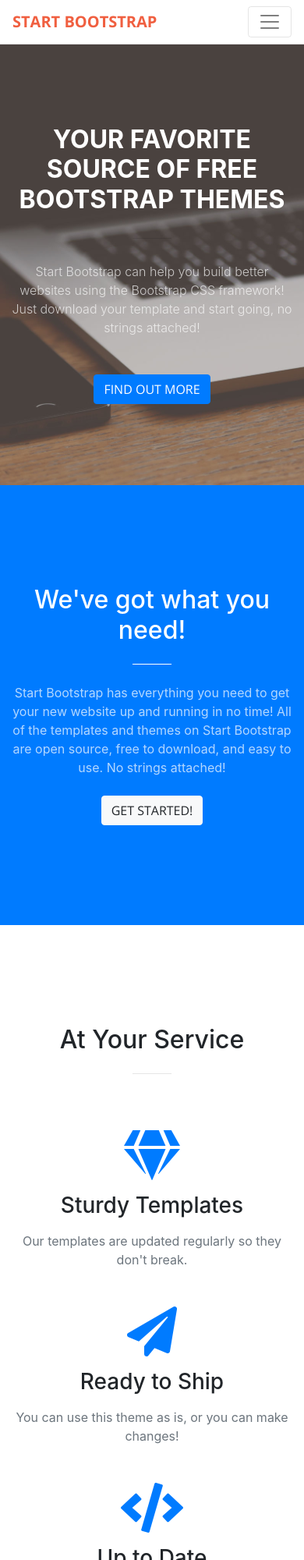
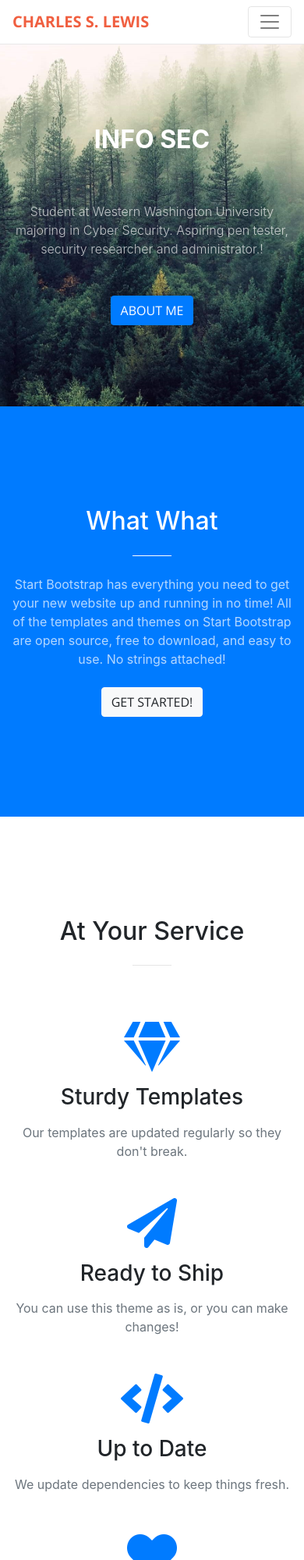
Before and after one commit to clewis10/clewis.github.io, a website with bundled scripts: page index.html in a window 390 px wide. Shown: the top 2000 px of the page at 78% size. Built offline with nearby package versions, Linux system fonts and the light colour scheme.

Commit message:
New header maybe

```diff
--- a/index.html
+++ b/index.html
@@ -31,17 +31,17 @@
     <!-- Navigation -->
     <nav class="navbar navbar-expand-lg navbar-light fixed-top" id="mainNav">
       <div class="container">
-        <a class="navbar-brand js-scroll-trigger" href="#page-top">Start Bootstrap</a>
+        <a class="navbar-brand js-scroll-trigger" href="#page-top">Charles S. Lewis</a>
         <button class="navbar-toggler navbar-toggler-right" type="button" data-toggle="collapse" data-target="#navbarResponsive" aria-controls="navbarResponsive" aria-expanded="false" aria-label="Toggle navigation">
           <span class="navbar-toggler-icon"></span>
         </button>
         <div class="collapse navbar-collapse" id="navbarResponsive">
           <ul class="navbar-nav ml-auto">
             <li class="nav-item">
-              <a class="nav-link js-scroll-trigger" href="#about">About</a>
+              <a class="nav-link js-scroll-trigger" href="#skills">Skills</a>
             </li>
             <li class="nav-item">
-              <a class="nav-link js-scroll-trigger" href="#services">Services</a>
+              <a class="nav-link js-scroll-trigger" href="#services">Experience</a>
             </li>
             <li class="nav-item">
               <a class="nav-link js-scroll-trigger" href="#portfolio">Portfolio</a>
@@ -54,18 +54,24 @@
       </div>
     </nav>
 
+    <style>
+      header.masthead {
+        background-image: url('/img/head.jpg')!important;
+      }
+    </style>
+
     <header class="masthead text-center text-white d-flex">
       <div class="container my-auto">
         <div class="row">
           <div class="col-lg-10 mx-auto">
             <h1 class="text-uppercase">
-              <strong>Your Favorite Source of Free Bootstrap Themes</strong>
+              <strong>Info Sec</strong>
             </h1>
             <hr>
           </div>
           <div class="col-lg-8 mx-auto">
-            <p class="text-faded mb-5">Start Bootstrap can help you build better websites using the Bootstrap CSS framework! Just download your template and start going, no strings attached!</p>
-            <a class="btn btn-primary btn-xl js-scroll-trigger" href="#about">Find Out More</a>
+            <p class="text-faded mb-5">Student at Western Washington University majoring in Cyber Security. Aspiring pen tester, security researcher and administrator.!</p>
+            <a class="btn btn-primary btn-xl js-scroll-trigger" href="#about">About Me</a>
           </div>
         </div>
       </div>
@@ -75,10 +81,53 @@
       <div class="container">
         <div class="row">
           <div class="col-lg-8 mx-auto text-center">
-            <h2 class="section-heading text-white">We've got what you need!</h2>
+            <h2 class="section-heading text-white">What What</h2>
             <hr class="light my-4">
             <p class="text-faded mb-4">Start Bootstrap has everything you need to get your new website up and running in no time! All of the templates and themes on Start Bootstrap are open source, free to download, and easy to use. No strings attached!</p>
             <a class="btn btn-light btn-xl js-scroll-trigger" href="#services">Get Started!</a>
+          </div>
+        </div>
+      </div>
+    </section>
+
+    <section id="skills">
+      <div class="container">
+        <div class="row">
+          <div class="col-lg-12 text-center">
+            <h2 class="section-heading">At Your Service</h2>
+            <hr class="my-4">
+          </div>
+        </div>
+      </div>
+      <div class="container">
+        <div class="row">
+          <div class="col-lg-3 col-md-6 text-center">
+            <div class="service-box mt-5 mx-auto">
+              <i class="fas fa-4x fa-gem text-primary mb-3 sr-icon-1"></i>
+              <h3 class="mb-3">Sturdy Templates</h3>
+              <p class="text-muted mb-0">Our templates are updated regularly so they don't break.</p>
+            </div>
+          </div>
+          <div class="col-lg-3 col-md-6 text-center">
+            <div class="service-box mt-5 mx-auto">
+              <i class="fas fa-4x fa-paper-plane text-primary mb-3 sr-icon-2"></i>
+              <h3 class="mb-3">Ready to Ship</h3>
+              <p class="text-muted mb-0">You can use this theme as is, or you can make changes!</p>
+            </div>
+          </div>
+          <div class="col-lg-3 col-md-6 text-center">
+            <div class="service-box mt-5 mx-auto">
+              <i class="fas fa-4x fa-code text-primary mb-3 sr-icon-3"></i>
+              <h3 class="mb-3">Up to Date</h3>
+              <p class="text-muted mb-0">We update dependencies to keep things fresh.</p>
+            </div>
+          </div>
+          <div class="col-lg-3 col-md-6 text-center">
+            <div class="service-box mt-5 mx-auto">
+              <i class="fas fa-4x fa-heart text-primary mb-3 sr-icon-4"></i>
+              <h3 class="mb-3">Made with Love</h3>
+              <p class="text-muted mb-0">You have to make your websites with love these days!</p>
+            </div>
           </div>
         </div>
       </div>
--- a/scss/_masthead.scss
+++ b/scss/_masthead.scss
@@ -2,7 +2,7 @@
 header.masthead {
   padding-top: 10rem;
   padding-bottom: calc(10rem - 56px);
-  background-image: url('../img/header2.jpg');
+  background-image: url('../img/head.jpg');
   background-position: center center;
   @include background-cover;
   hr {
```
Also changed, not shown: img/head.jpg (renamed from img/header2.jpg).
